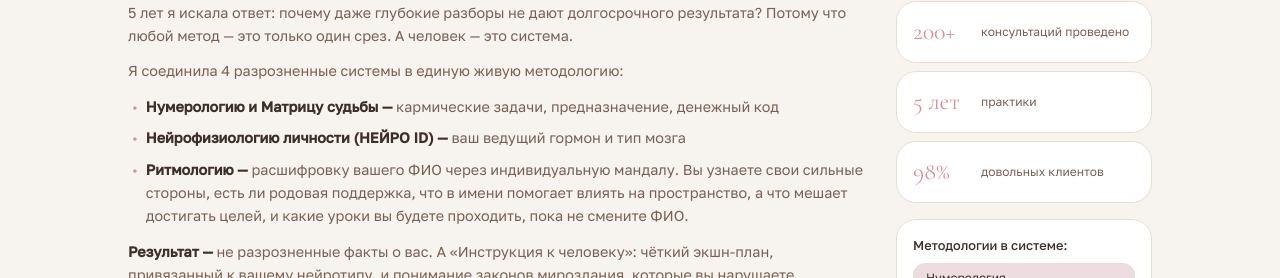
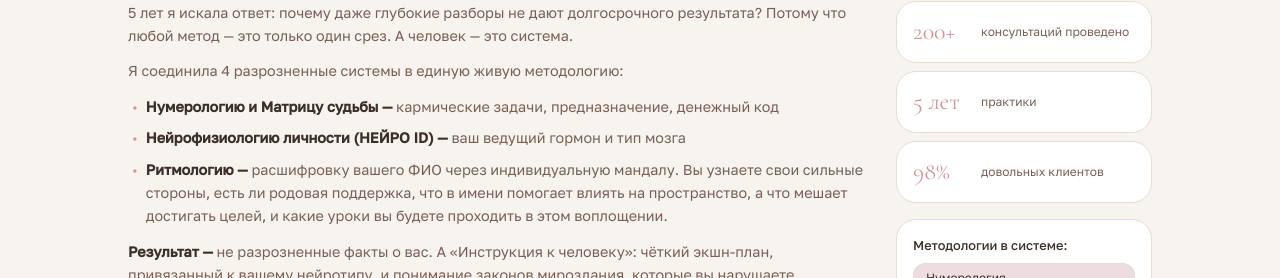
Before and after one commit to pr-poehali-dev/metaphysical-numerology-landing, a React (Vite) app: page / in a window 1280 px wide. Shown: the part 1548-1826 px from the top of the page. Built offline with nearby package versions, Linux system fonts and the light colour scheme.

Commit message:
Remove outdated ФИО disclaimer

```diff
--- a/src/pages/Index.tsx
+++ b/src/pages/Index.tsx
@@ -378,7 +378,7 @@ const Index = () => {
               </li>
               <li className="flex gap-2">
                 <span style={{ color: "var(--blush)", flexShrink: 0 }}>•</span>
-                <span><strong style={{ color: "var(--warm-dark)" }}>Ритмологию —</strong> расшифровку вашего ФИО через индивидуальную мандалу. Вы узнаете свои сильные стороны, есть ли родовая поддержка, что в имени помогает влиять на пространство, а что мешает достигать целей, и какие уроки вы будете проходить, пока не смените ФИО.</span>
+                <span><strong style={{ color: "var(--warm-dark)" }}>Ритмологию —</strong> расшифровку вашего ФИО через индивидуальную мандалу. Вы узнаете свои сильные стороны, есть ли родовая поддержка, что в имени помогает влиять на пространство, а что мешает достигать целей, и какие уроки вы будете проходить в этом воплощении.</span>
               </li>
             </ul>
             <p>
```
